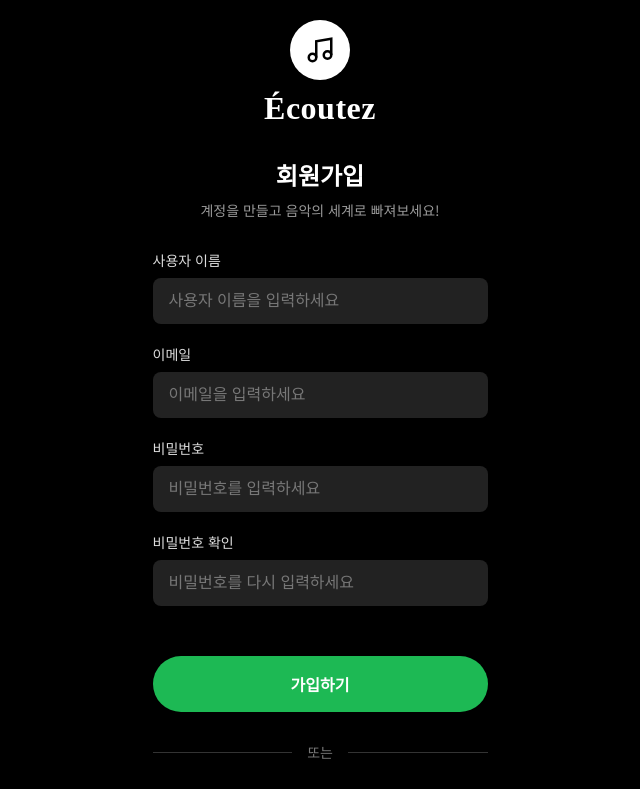
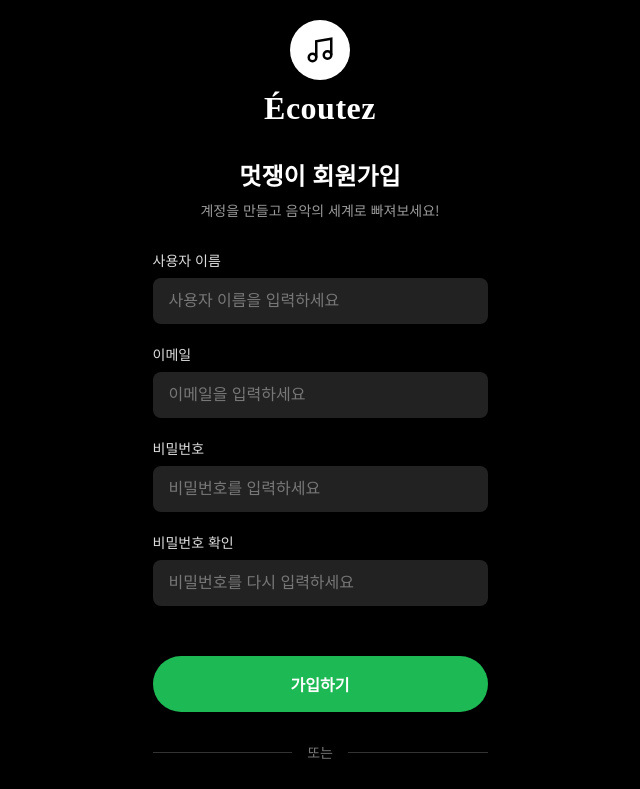
Before and after one commit to parksohee9010/musicapp, a plain HTML site: page music/index.html in a window 1280 px wide. Shown: the top 789 px of the page, without its empty margins (320-960 px from the left). Drawn offline with Linux system fonts and the light colour scheme.

Commit message:
Update index.html

```diff
--- a/music/index.html
+++ b/music/index.html
@@ -252,7 +252,7 @@
     </div>
 
     <!-- 페이지 제목 -->
-    <h1 class="page-title">회원가입</h1>
+    <h1 class="page-title">멋쟁이 회원가입</h1>
     <p class="page-subtitle">계정을 만들고 음악의 세계로 빠져보세요!</p>
 
     <!-- 회원가입 폼 -->
```
